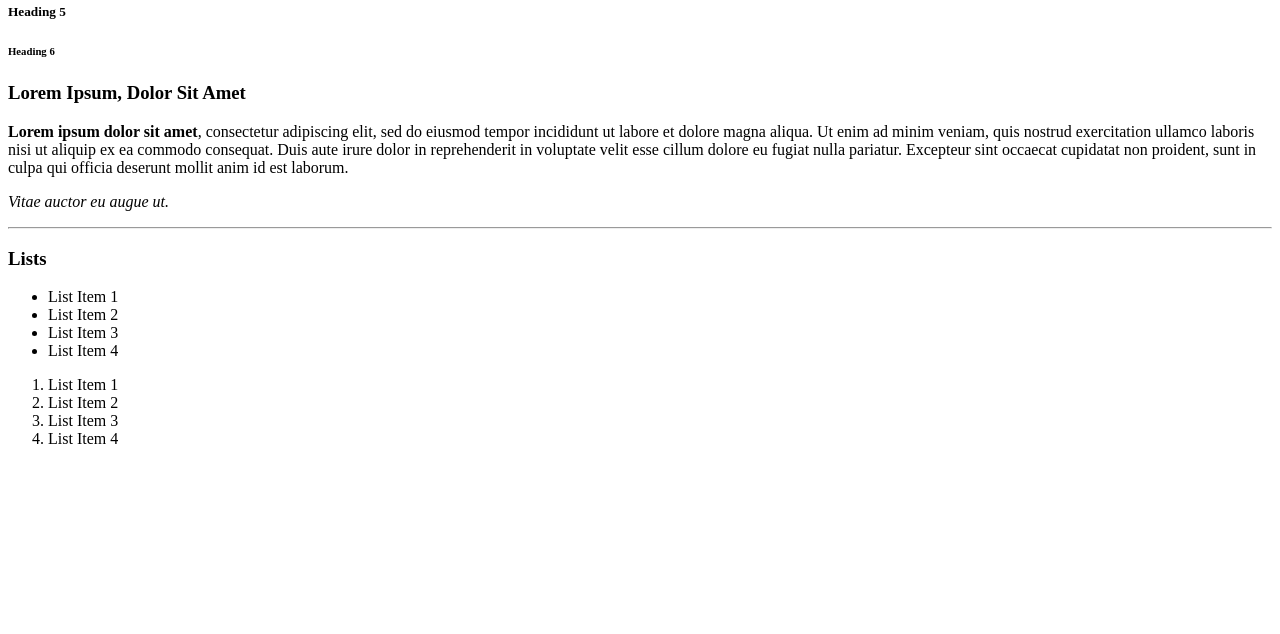
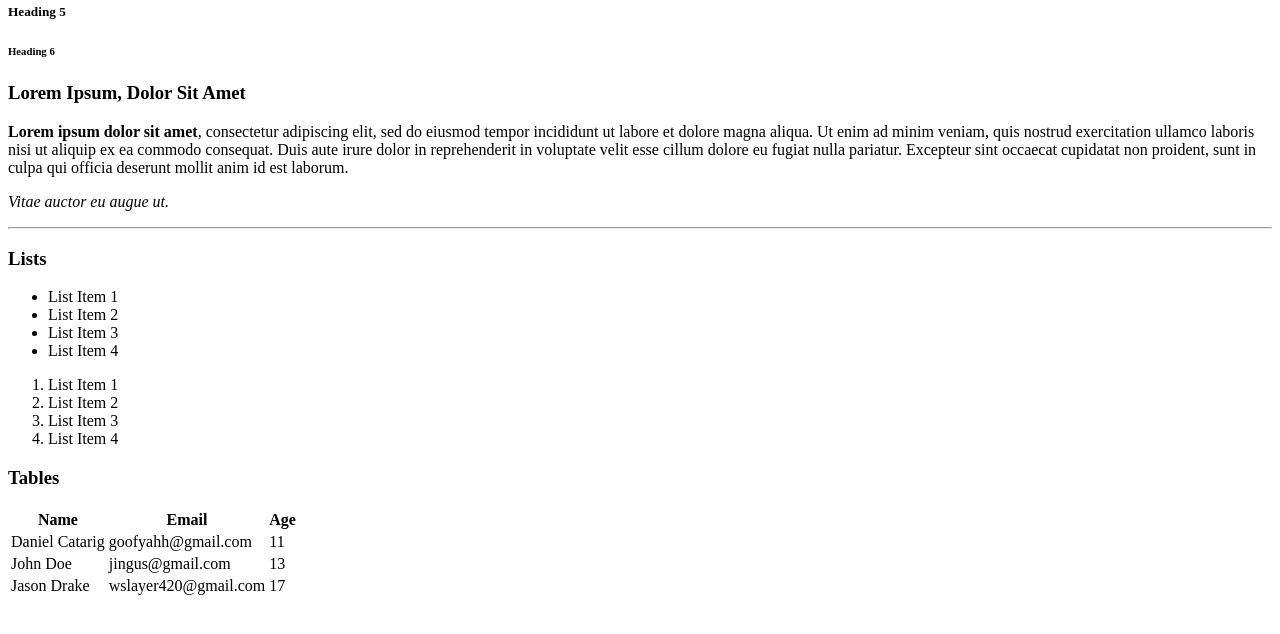
Before and after one commit to CatX711/Hyper-Text-Markup, a plain HTML site: page hello.htm in a window 1280 px wide. Shown: the part 1119-1753 px from the top of the page. Before the commit the page ends 1583 px from the top, so only its background shows below. Drawn offline with Linux system fonts and the light colour scheme.

Commit message:
Update hello.htm

```diff
--- a/hello.htm
+++ b/hello.htm
@@ -47,7 +47,35 @@
             <li>List Item 3</li>
             <li>List Item 4</li>
         </ol>
+        <h3>Tables</h3>
+        <!--Tables-->
+        <table>
+            <thead>
+                <tr> <!--Table Row-->
+                    <th>Name</th>
+                    <th>Email</th>
+                    <th>Age</th>
+                </tr>
+            </thead>
+            <tbody>
+                <tr>
+                    <td>Daniel Catarig</td>
+                    <td>goofyahh@gmail.com</td>
+                    <td>11</td>
+                </tr>
+                <tr>
+                    <td>John Doe</td>
+                    <td>jingus@gmail.com</td>
+                    <td>13</td>
+                </tr>
+                <tr>
+                    <td>Jason Drake</td>
+                    <td>wslayer420@gmail.com</td> <!--This is an easter egg to a character in my game, Pie OS called "WomanSlayer420"-->
+                    <td>17</td>
+                </tr>
+            </tbody>
+        </table>
 
-
+       <div style="margin-top:500px"></div> <!--Makes the page a bit bigger-->
     </body>
 </html>
```
